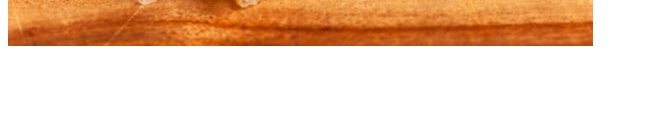
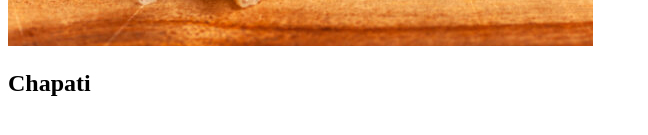
Before and after one commit to Mbatia-Mwangi/odin-recipes, a plain HTML site: page recipes/chapati.html in a window 1280 px wide. Shown: the part 619-754 px from the top of the page, without its empty margins (0-648 px from the left). Drawn offline with Linux system fonts and the light colour scheme.

Commit message:
Added a description of the image

```diff
--- a/recipes/chapati.html
+++ b/recipes/chapati.html
@@ -8,5 +8,6 @@
 <body>
     <h1>Chapati</h1>
     <img src="img/chapati.jpg" alt="Chapati">
+    <h2>Chapati</h2>
 </body>
 </html>
```
